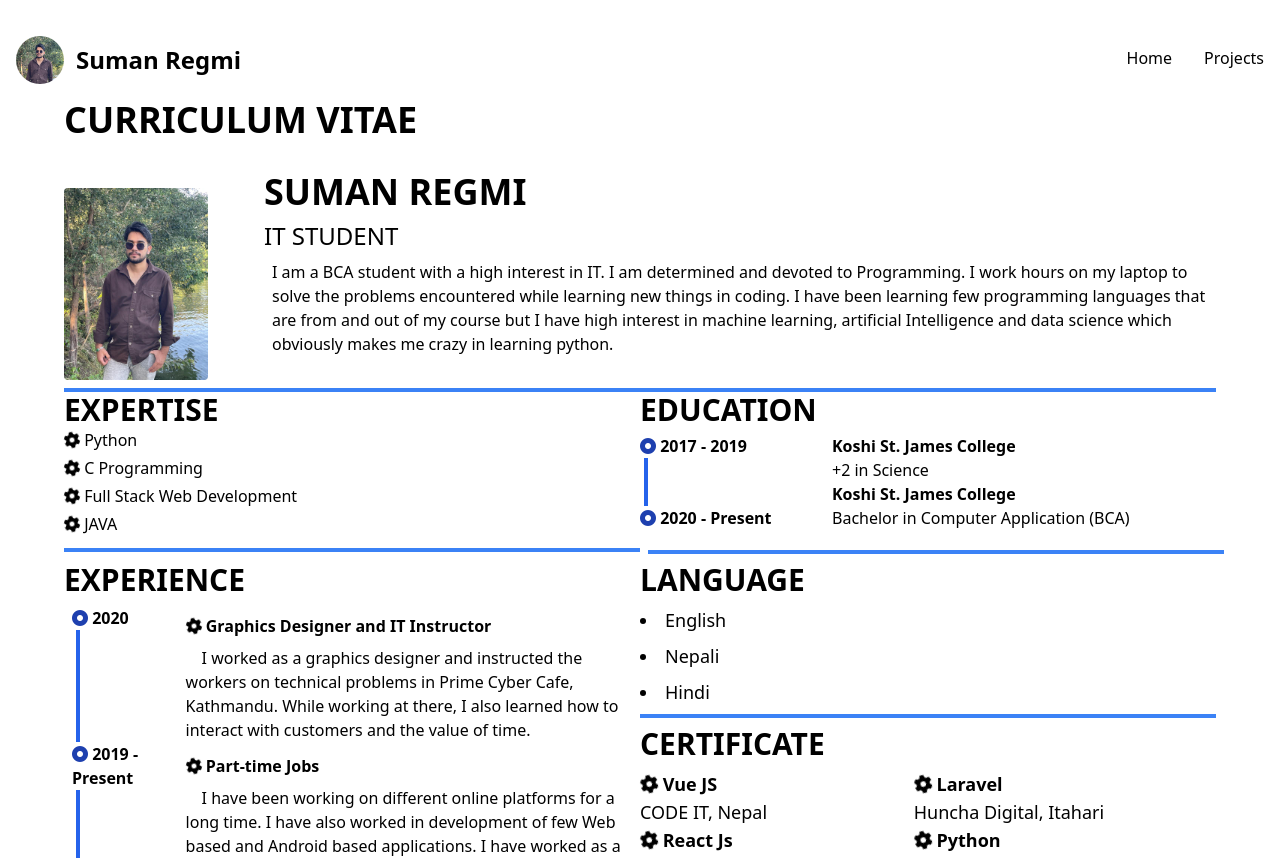
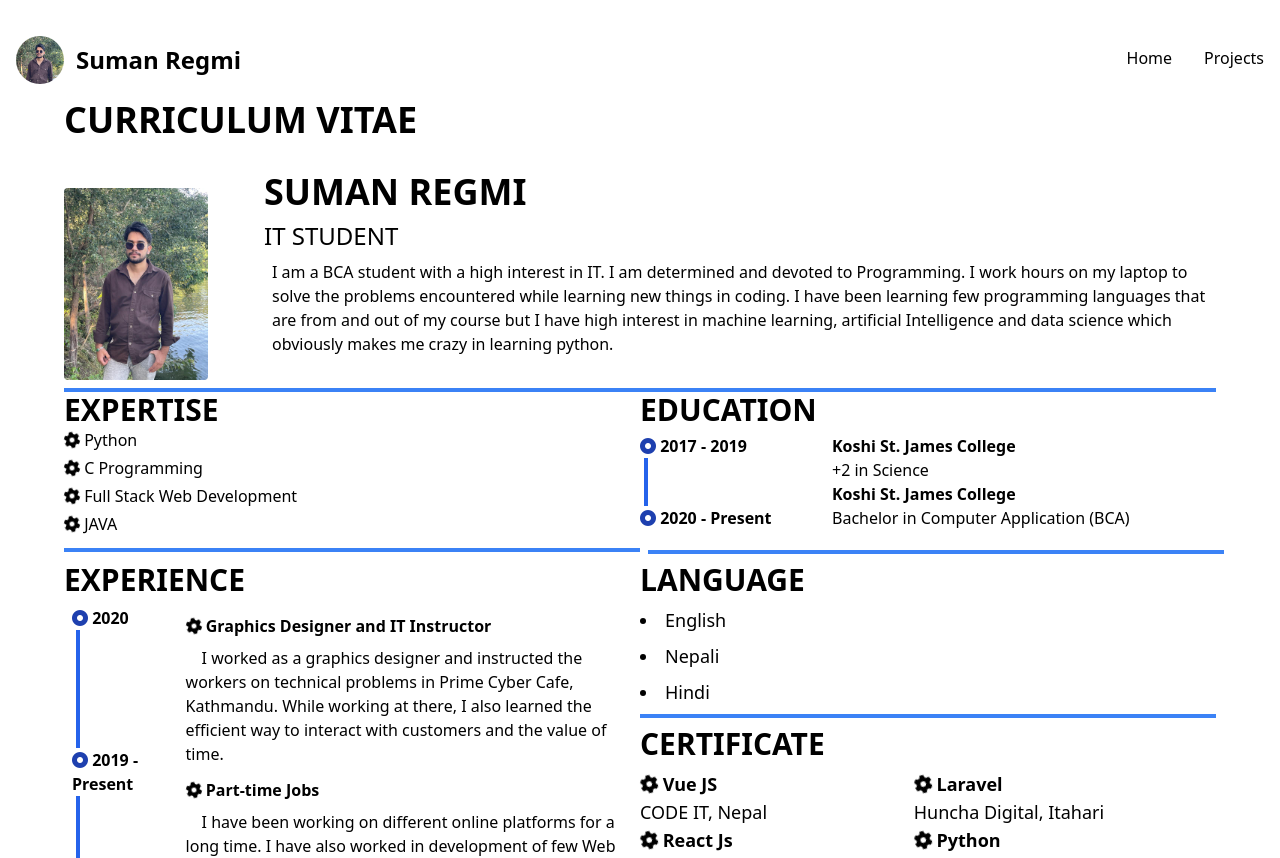
Before and after one commit to SumaniqueCode/SumaniqueCode, a React (Vite) app: page / in a window 1280 px wide. Shown: the top 858 px of the page. Built offline with nearby package versions, Linux system fonts and the light colour scheme; the HTML template or start-up script is replaced by a standard one.

Commit message:
Updated design and projects

```diff
--- a/src/Components/CV/CV.tsx
+++ b/src/Components/CV/CV.tsx
@@ -65,17 +65,14 @@ const CV = () => {
                             <dd className="mb-2">
                                 <p className="xs:text-xs sm:text-base">&emsp;I worked as a graphics designer and
                                     instructed the workers on technical problems in Prime Cyber Cafe, Kathmandu.
-                                    While working at there, I also learned
-                                    how to interact with customers and the value of
-                                    time.
+                                    While working at there, I also learned the efficient way to interact with customers and the value of time.
                                 </p>
                             </dd>
                             <dl className="mb-2"><i className="fa fa-cog fa-spin mt-2"></i> <b> Part-time Jobs</b></dl>
                             <dd className="mb-2">
                                 <p className="text-xs sm:text-base">&emsp;I have been working on different online platforms
                                     for a long time. I have also worked in development of few Web based and Android
-                                    based
-                                    applications.
+                                    based applications.
                                     I have worked as a content creator
                                     on Youtube and blogger. I have also worked as a freelancer in different freelancing
                                     websites.
```
